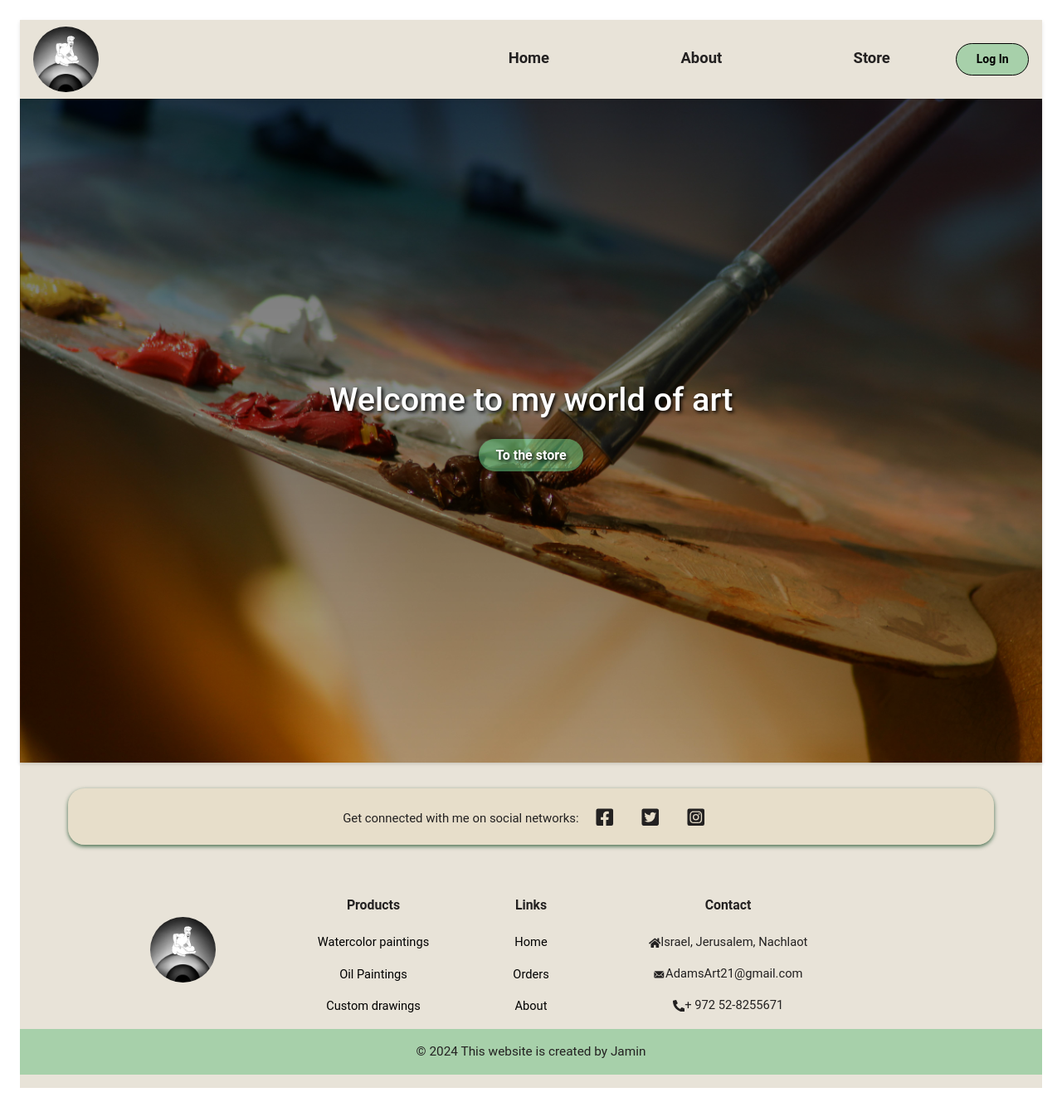
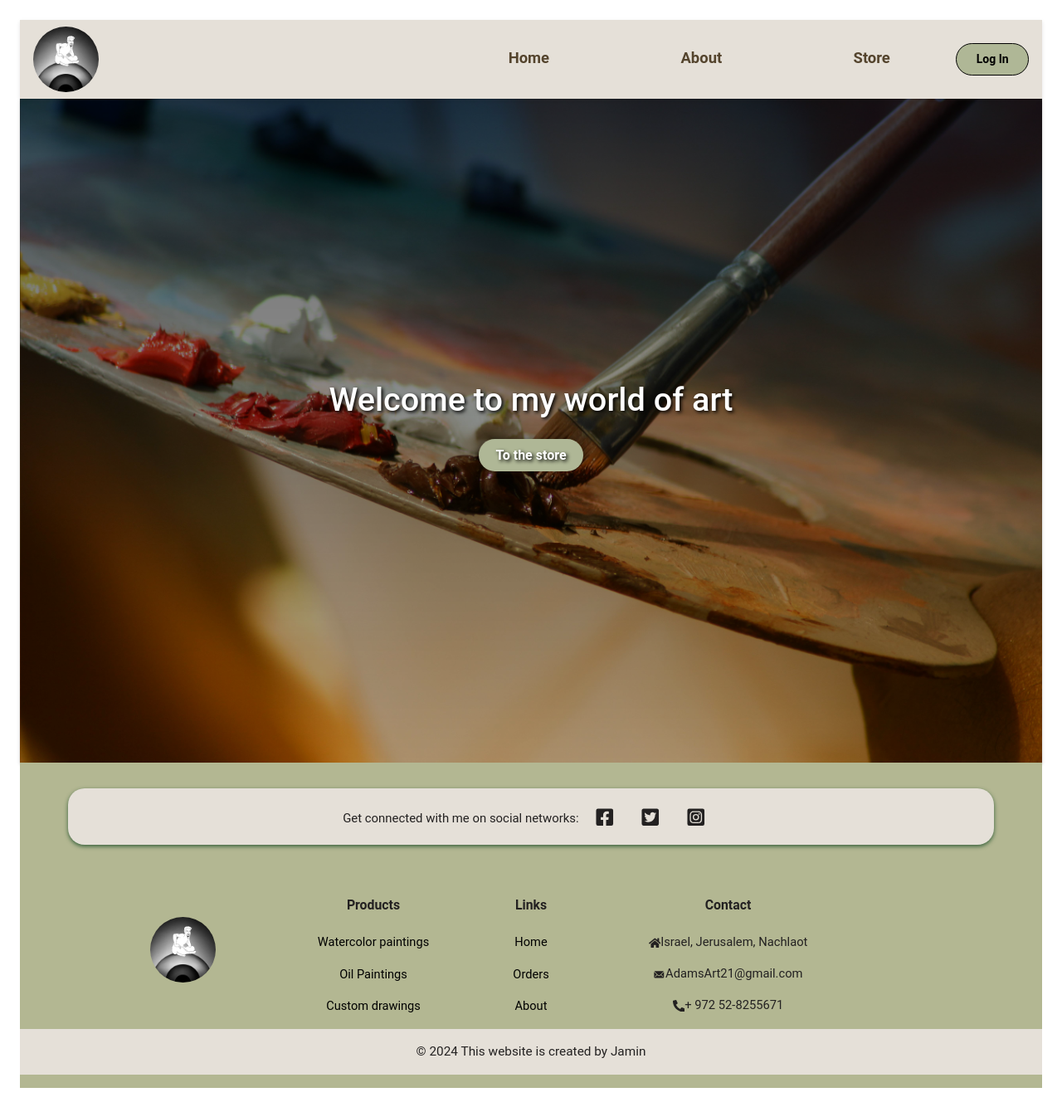
Before and after one commit to jasmin5658/SemA-project-scYear, a React (Vite) app: page / in a window 1280 px wide. Shown: the whole page at 83% size. Built offline with nearby package versions, Linux system fonts and the light colour scheme.

Commit message:
LAST style changes

```diff
--- a/src/components/CartItem.tsx
+++ b/src/components/CartItem.tsx
@@ -30,7 +30,9 @@ export function CartItem({ id, quantity }: CartItemProps) {
                     {quantity > 1 && (
                         <span className="text-muted" style={{
                             fontSize:
-                                "0.65rem"
+                                "0.65rem",
+                            marginLeft: "0.40rem",
+                            fontWeight: "bold",
                         }}>
                             X {quantity}
                         </span>
--- a/src/components/ShoppingCart.tsx
+++ b/src/components/ShoppingCart.tsx
@@ -64,7 +64,7 @@ export default function ShoppingCart() {
 
     return (
         <>
-        <Offcanvas show={isOpen} onHide={closeCart} placement='end' style={{ backgroundColor: 'rgba(217, 234, 215' }} >
+        <Offcanvas show={isOpen} onHide={closeCart} placement='end' style={{ backgroundColor: '#E5E0D8' }} >
             <Offcanvas.Header closeButton>
                 <Offcanvas.Title style={{ textAlign: 'center', fontWeight: 'bold', fontSize: '1.5rem', color: '#232121', textDecoration: 'underline' }}>Products in your cart</Offcanvas.Title>
             </Offcanvas.Header>
--- a/src/pages/StoreItem.tsx
+++ b/src/pages/StoreItem.tsx
@@ -23,26 +23,26 @@ export default function StoreItem({ id, name, shortDesc, imag, currQty, price, d
          mb-4">
           <span className="fs-2" style={{ fontWeight: "bold" }}>{name}</span>
           <span className="ms-2" style={{ fontSize: "16px" }}>{shortDesc}</span>
-          <span className="ms-2" style={{ color: "blue", fontSize: "14px" }}>
+          <span className="ms-2" style={{ color: "#D2AB80", fontSize: "14px" }}>
             {currQty} in stock</span>
           <span className="ms-2" style={{ fontSize: "15px" }}>{formatCurrency(price)}</span>
           <span className="ms-2 text-muted">{discount}%</span>
         </Card.Title>
         <div className="mt-auto">
           {quantity === 0 ? (
-            <Button style={{backgroundColor: "green"}} className="w-100" onClick={() => increaseCartQuantity(id)}> + Add to Cart</Button>
+            <Button style={{backgroundColor: "#809671"}} className="w-100" onClick={() => increaseCartQuantity(id)}> + Add to Cart</Button>
           ) : (
             // Existing code for displaying quantity in cart and buttons for increasing/decreasing quantity
 
 
             <div className="d-flex align-items-center flex-column" style={{ gap: "0.5rem" }}>
               <div className="d-flex align-items-center justify-content-center" style={{ gap: "0.5rem" }}>
-                <Button style={{backgroundColor: "green", fontSize: "12px", width: "30px", height: "30px" }} onClick={() => decreaseCartQuantity(id)}>-</Button>
+                <Button style={{backgroundColor: "#809671", fontSize: "12px", width: "30px", height: "30px" }} onClick={() => decreaseCartQuantity(id)}>-</Button>
                 <div>
                   <span className="fs-3">{quantity}</span> in
                   cart
                 </div>
-                <Button style={{backgroundColor: "green",fontSize: "12px", width: "30px",height: "30px" }} onClick={() => increaseCartQuantity(id)}>+</Button>
+                <Button style={{backgroundColor: "#809671",fontSize: "12px", width: "30px",height: "30px" }} onClick={() => increaseCartQuantity(id)}>+</Button>
               </div>
               <Button onClick={() => removeFromCart(id)}
                 variant="danger" size="sm"
--- a/src/styles/footer.css
+++ b/src/styles/footer.css
@@ -2,11 +2,11 @@
     height: 100%;
     width: 100%;
     text-align: center;
-    background-color: #cabfa56f;
+    background-color: #B3B792;
     padding-top: 2rem;
     padding-bottom: 1rem;
     font-family: 'Roboto', sans-serif;
-    margin-right: 0ז}
+    margin-right: 0}
 
 
 .social-links {
@@ -45,20 +45,20 @@
     margin-top: 0.5rem;
     margin-bottom: 0.5rem;
     text-decoration: none;
-    color: rgb(15, 69, 39);
+    color: #E5E0D8;
     font-weight: bold;
     transition: all 0.3s ease-in-out;
     margin-bottom: 1rem;
 }
 
 .footer .copyright {
-    background-color: #38ae5d5f;
+    background-color: #E5E0D8;
     padding: 1rem;
     text-align: center;
 }
 
 .col-12{
-    background-color: #e4d8ba7e;
+    background-color: #E5E0D8;
     border-radius: 20px;
     box-shadow: 0 2px 5px rgba(8, 65, 26, 0.726);
     padding: 1rem;
--- a/src/styles/home.css
+++ b/src/styles/home.css
@@ -68,7 +68,7 @@ body {
       }
 
       .hero-btn a {
-        background-color: #6ee99979;
+        background-color: #AFB796;
         color: #fff;
         padding: 10px 20px;
         border: none;
@@ -80,5 +80,5 @@ body {
       }
 
       .hero-btn a:hover {
-        background-color: #156631e6; /* Adjust hover color as desired */
+        background-color: #6A7562; /* Adjust hover color as desired */
       }
--- a/src/styles/navbar.css
+++ b/src/styles/navbar.css
@@ -7,9 +7,7 @@
   align-items: center;
   justify-content: space-between;
   padding: 1rem 2rem;
-  background-color: #cabfa539;
-
-  background-color: #cabfa56f;
+  background-color: #E5E0D8;
   box-shadow: 0 2px 5px rgba(0, 0, 0, 0.1);
   position: sticky;
   top: 0;
@@ -28,10 +26,13 @@
   list-style: none;
   margin: 0;
   padding: 0;
+  color: #725C3A;
 }
 
 .nav-links li {
   margin: 0 5rem ; /* Equal spacing for list items */
+  color: #54442d;
+  transition: all 0.3s ease-in-out;
 }
 
 .nav-links li a {
@@ -42,12 +43,12 @@
 }
 
 .nav-links li a:hover {
-  color: #0c4e12; /* Changed hover color to blue */
+  color: #6A7562; /* Changed hover color to blue */
 }
 
 .login-btn {
   text-decoration: none;
-  background-color: #38ae5d5f;
+  background-color: #AFB796;
   color: #000000;
   font-weight: bold;
   font-size: 14px;
@@ -62,7 +63,7 @@
 }
 
 .login-btn:hover {
-  background-color: #156631e6; /* Adjust hover color as desired */
+  background-color: #6A7562; /* Adjust hover color as desired */
   color: #fff;
 }
 
@@ -86,7 +87,7 @@
 }
 
 .cart-btn:hover svg {
-  fill: #38ae5d5f;
+  fill: #725C3A;
 }
 
 .cart-count {
@@ -120,7 +121,7 @@
   display: block;
   width: 25px;
   height: 3px;
-  background-color: #2b3022;
+  background-color: #725C3A;
   margin-bottom: 5px;
   transition: all 0.3s ease-in-out;
 }
```
